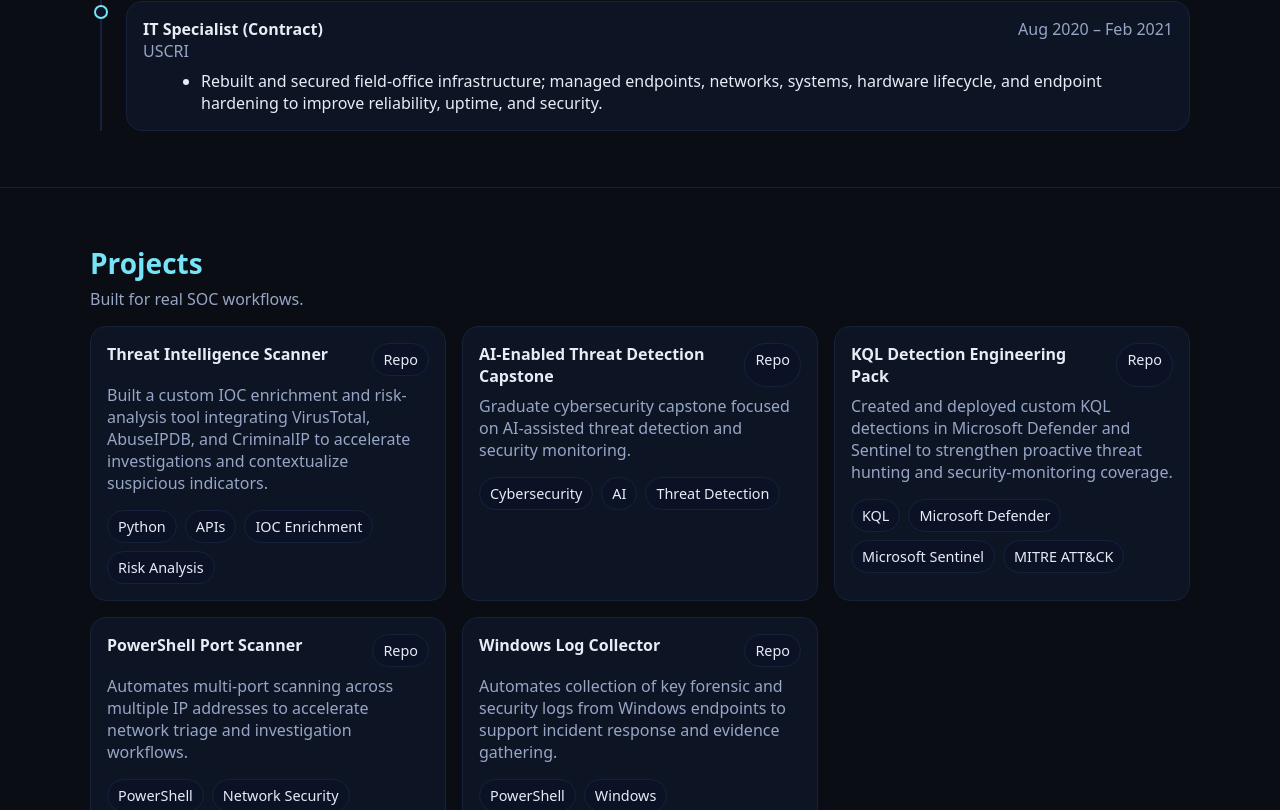
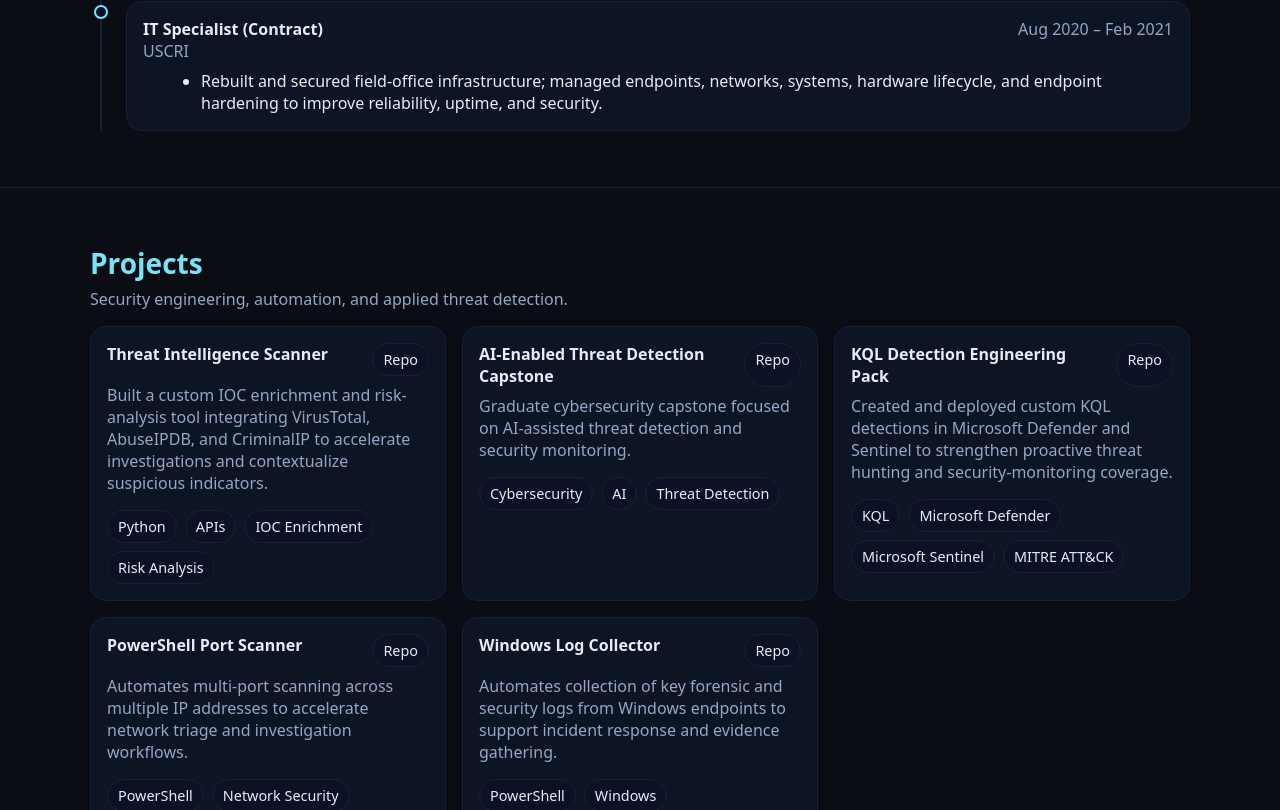
Before and after one commit to mohamad-x/mohamad-x.github.io, a React (Vite) app: page / in a window 1280 px wide. Shown: the part 1795-2605 px from the top of the page. Built offline with nearby package versions, Linux system fonts and the light colour scheme.

Commit message:
Refresh security projects section

```diff
--- a/src/components/Projects.jsx
+++ b/src/components/Projects.jsx
@@ -2,10 +2,9 @@ import React from "react";
 import Section from "./Section";
 import { DATA } from "../data";
 
-
 export default function Projects(){
   return (
-<Section id="projects" title="Projects" sub="Built for real SOC workflows.">
+    <Section id="projects" title="Projects" sub="Security engineering, automation, and applied threat detection.">
       <div className="grid cols-2">
         {DATA.projects.map(p => (
           <div key={p.title} className="card">
```
Lines whose indentation alone changed are shown as unchanged.
